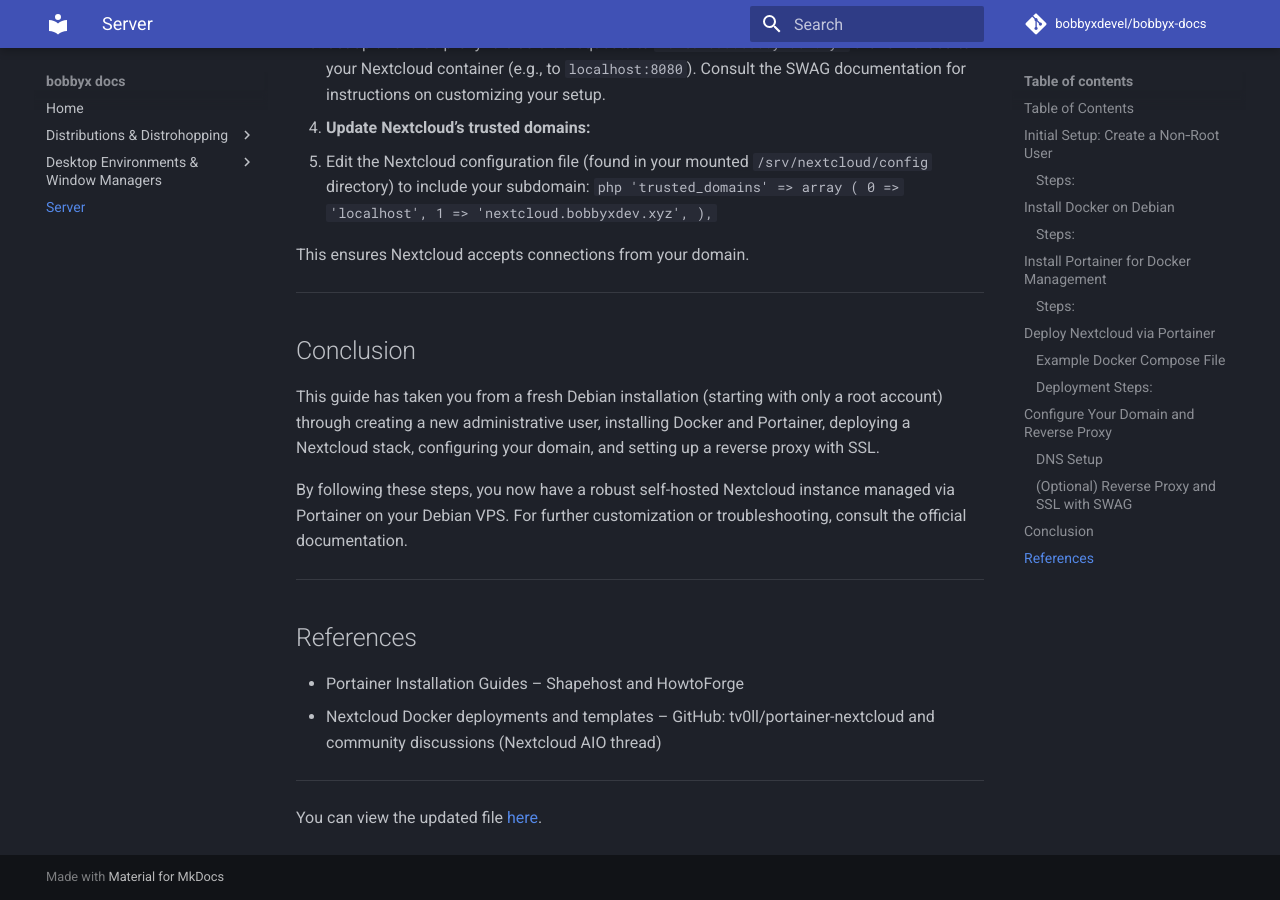
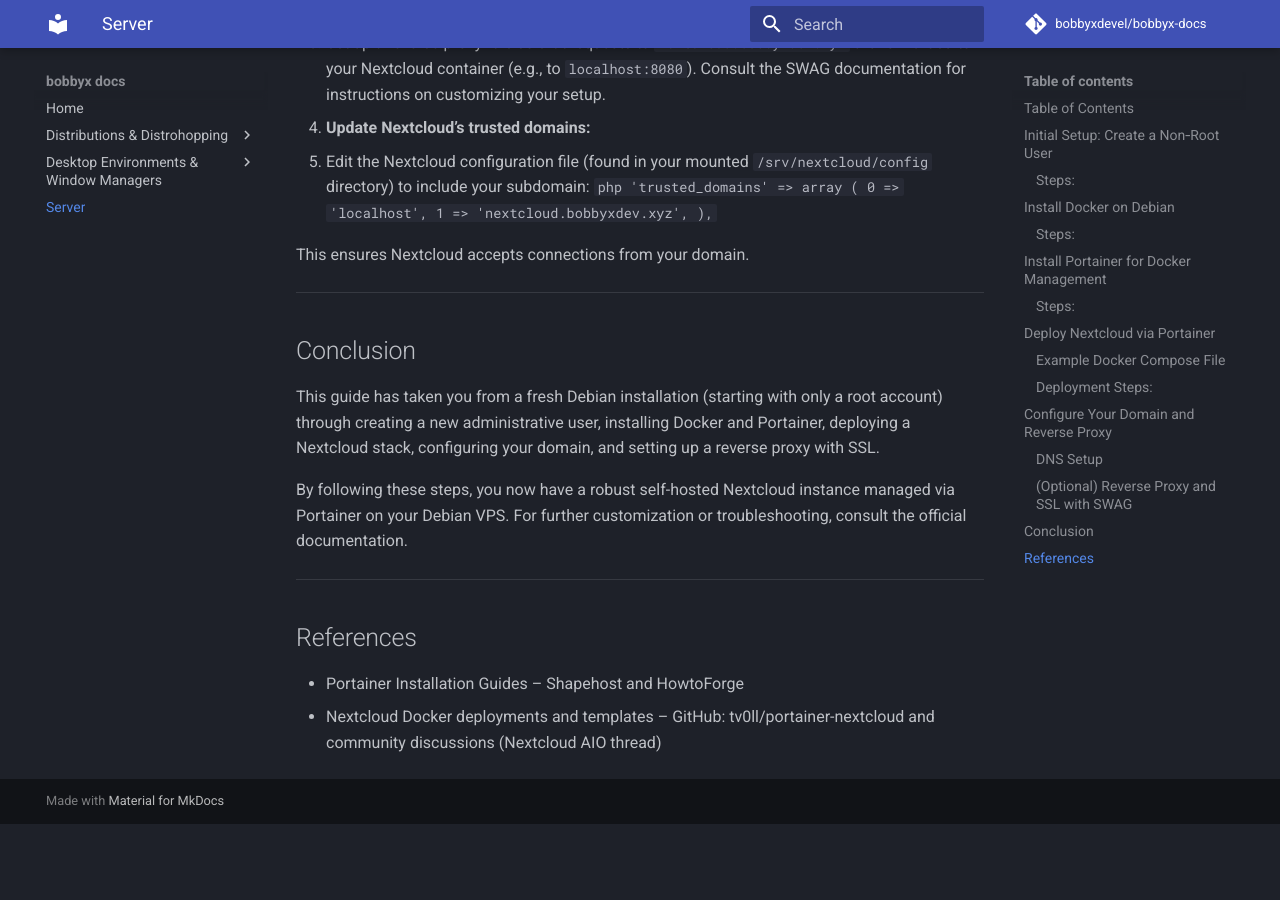
Before and after one commit to bobbyxdevel/bobbyx-docs, an MkDocs documentation site: the page built from docs/server/vps.md, in a window 1280 px wide and 900 px high, scrolled down 4059 px. Built offline with MkDocs 1.6.1 and Material for MkDocs 9.7.7, drawn with Linux system fonts in a browser that asks for light colours; comment, search, counter and statistics services are not loaded; after the commit the page ends 4883 px from its top, so only the background shows below that.

Commit message:
Update vps.md

```diff
--- a/docs/server/vps.md
+++ b/docs/server/vps.md
@@ -218,7 +218,3 @@
 
 - Portainer Installation Guides – Shapehost and HowtoForge
 - Nextcloud Docker deployments and templates – GitHub: tv0ll/portainer-nextcloud and community discussions (Nextcloud AIO thread)
-
----
-
-You can view the updated file [here](https://github.com/bobbyxdevel/bobbyx-docs/blob/1a42693dfd7ca20ddefc5d674fc993947e713d76/docs/server/vps.md).
```
